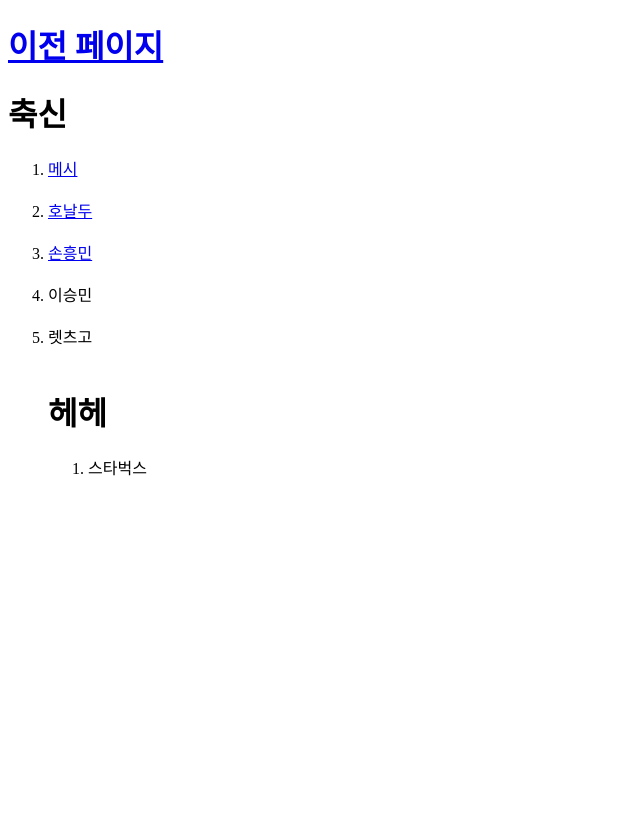
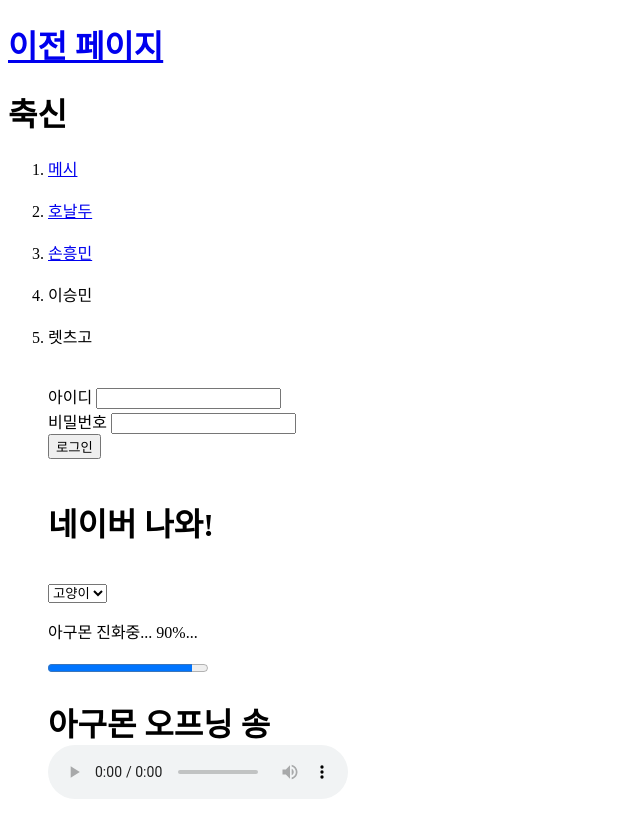
Before and after one commit to dltmdals5912/dltmdals5912, a plain HTML site: page page1.html in a window 1280 px wide. Shown: the whole page, without its empty margins (0-640 px from the left). Before the commit the page ends 800 px from the top, so only its background shows below. Drawn offline with Linux system fonts and the light colour scheme.

Commit message:
장족의발전

```diff
--- a/page1.html
+++ b/page1.html
@@ -12,7 +12,26 @@
               <li><a href="https://search.pstatic.net/common/?src=http%3A%2F%2Fimgnews.naver.net%2Fimage%2F382%2F2023%2F12%2F11%2F0001093255_001_20231211140601409.jpg&type=sc960_832">손흥민</a><br></li><br>
               <li>이승민</li><br>
               <li>렛츠고</li><br>
-                <h1>헤헤</h1>
-                <ol>
-                  <li>스타벅스</li><br>
-                </ul>
+                </ul><br>
+                <form method="post" action="fake_server.php">
+                  <label for="id">아이디</label>
+                  <input type="text" id="id">
+                  <br>
+                  <label for="pw">비밀번호</label>
+                  <input type="password" id="pw">
+                  <br>
+                  <input type="button" value="로그인">
+                </form><br>
+                <h1>네이버 나와!</h1><br>  <select>
+                  <option>고양이</option>
+                  <option>강아지</option>
+                  <option>아구몬</option>
+                  <option>앵무새</option>
+                </select><br>
+                <p>아구몬 진화중... 90%...</p>
+                <progress value="90" max="100"></progress><br>
+                <h1> 아구몬 오프닝 송<br>
+                    <!-- 컨트롤 패널로 재생할 수 있는 오디오 -->
+  <audio src="./디지몬 어드벤처 ED - 안녕 디지몬.mp3" controls></audio>
+  <!-- 자동으로 재생되고 반복 재생되는 오디오 -->
+  <audio src="./디지몬 어드벤처 ED - 안녕 디지몬.mp3" autoplay loop></audio>
```
